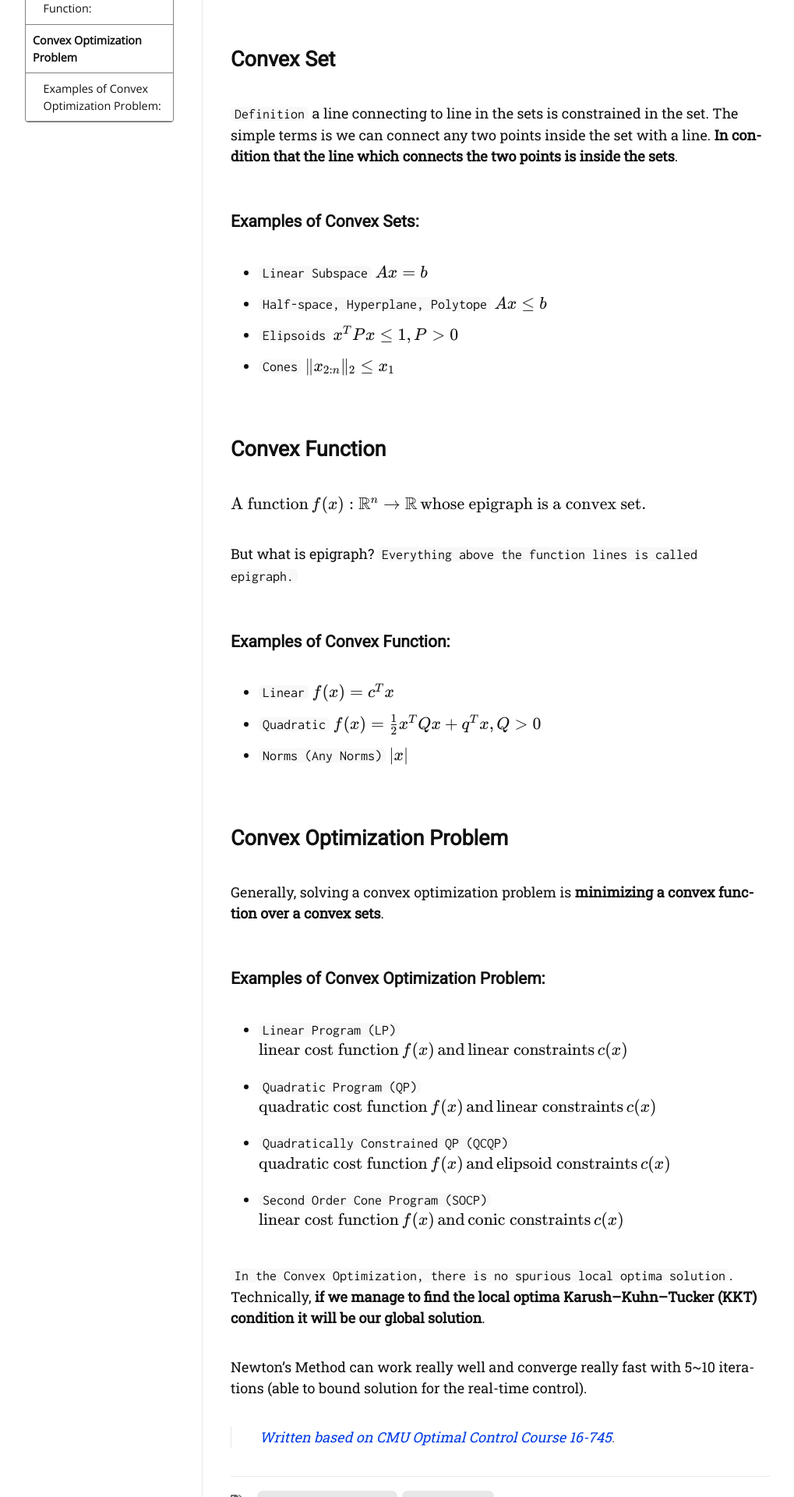
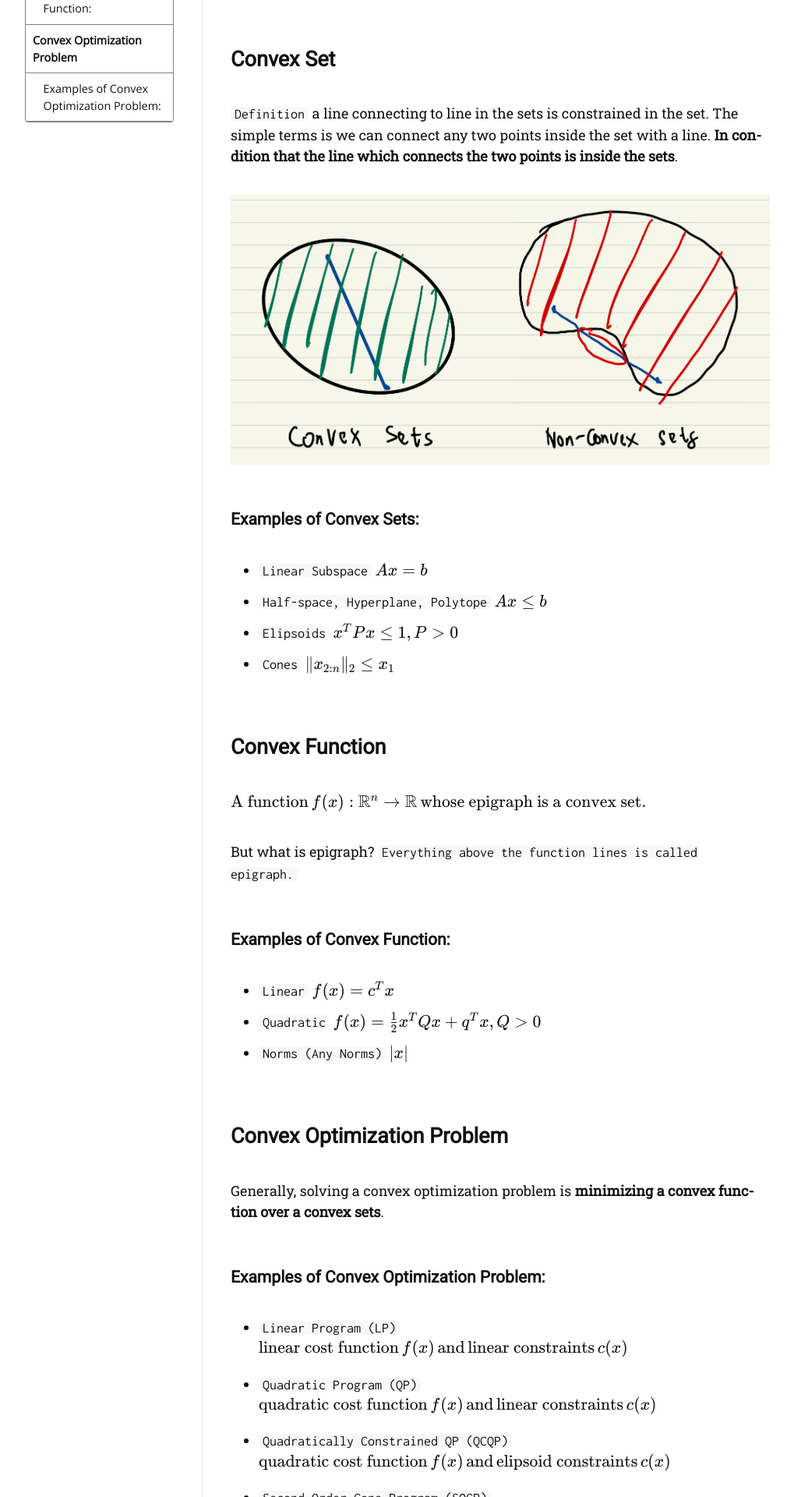
Before and after one commit to brilianputraa/brilianamiruddin.github.io, a Jekyll site: the page built from _posts/2023-03-09-convexity.md, in a window 1280 px wide. Shown: the part 315-2235 px from the top of the page at 78% size, without its empty margins (130-1149 px from the left). Built offline with Jekyll 4.4.1, drawn with Linux system fonts in a browser that asks for light colours; nearby versions of some CDN libraries; some web fonts are replaced.

Commit message:
Update 2023-03-09-convexity.md

```diff
--- a/_posts/2023-03-09-convexity.md
+++ b/_posts/2023-03-09-convexity.md
@@ -9,6 +9,8 @@ tags: [optimal_control,model_predictive_control]
 
 ## Convex Set
 `Definition` a line connecting to line in the sets is constrained in the set. The simple terms is we can connect any two points inside the set with a line. **In condition that the line which connects the two points is inside the sets**.
+
+![Convex Set](/assets/fig/convexsets.png)
 
 ### Examples of Convex Sets:
 - `Linear Subspace` $$ Ax =b $$
```
